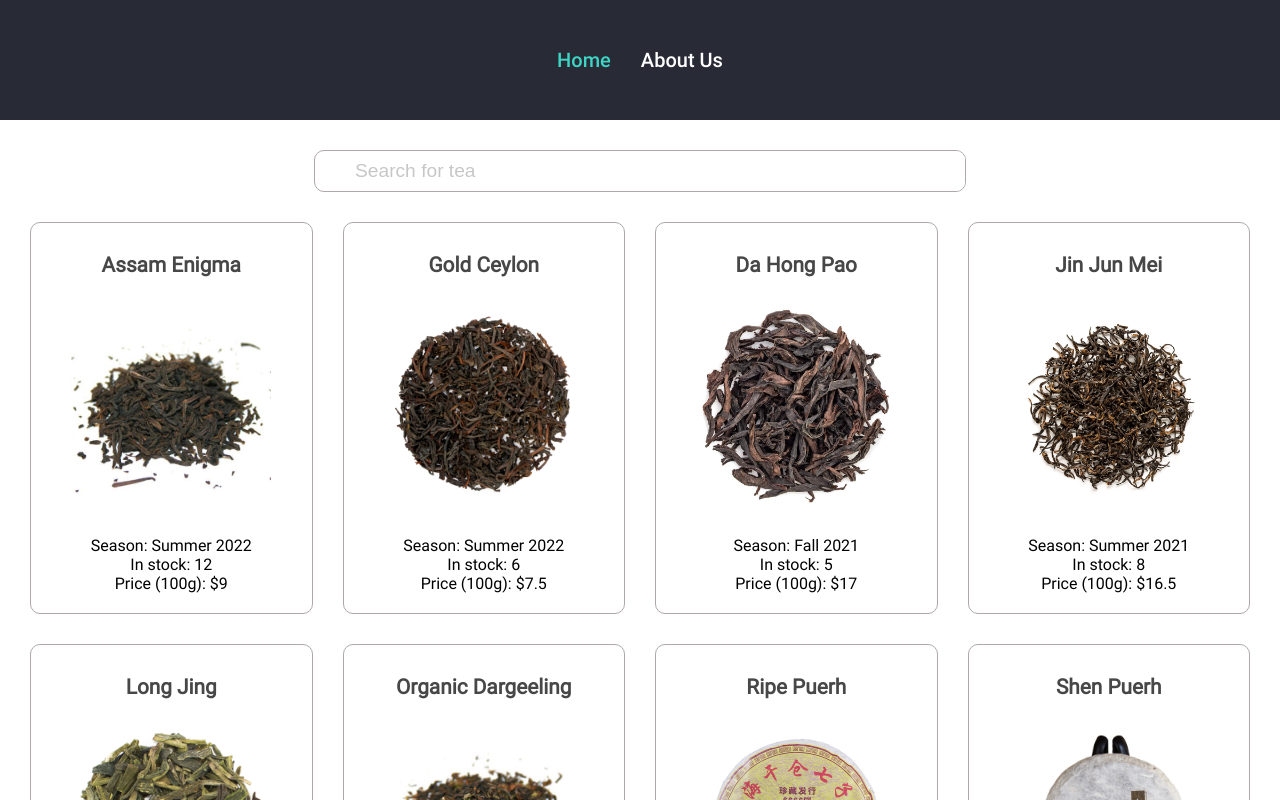
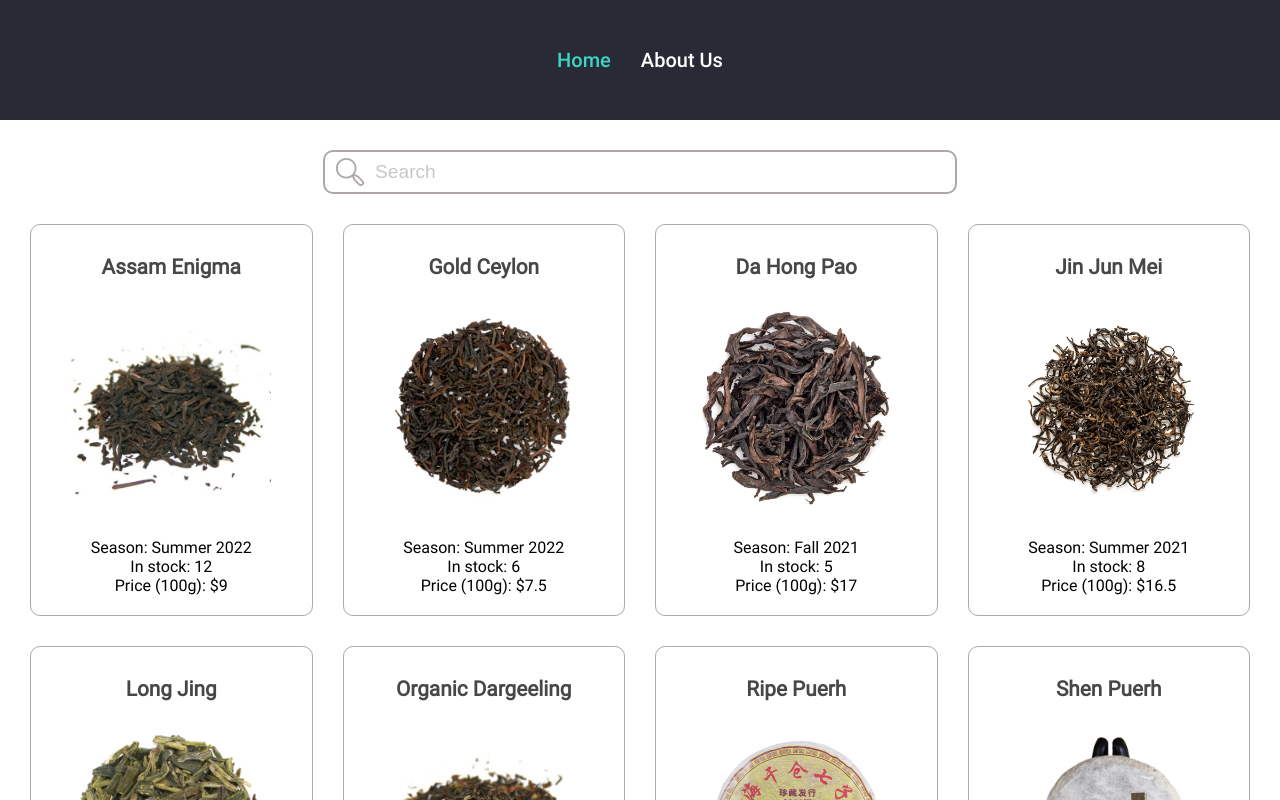
Before and after one commit to shevelevbv/RSS-React-March2023, a React (Vite) app in the folder components/: page / in a window 1280 px wide. Shown: the top 800 px of the page. Built offline with nearby package versions, Linux system fonts and the light colour scheme.

Commit message:
feat: include magnifying glass into input

```diff
--- a/components/src/App.tsx
+++ b/components/src/App.tsx
@@ -11,10 +11,10 @@ class App extends React.Component {
     return (
       <>
         <Routes>
-          <Route path={'/'} element={<Layout />}>
+          <Route path="/" element={<Layout />}>
             <Route index element={<Home />} />
-            <Route path={'about'} element={<About />} />
-            <Route path={'*'} element={<NotFound />} />
+            <Route path="about" element={<About />} />
+            <Route path="*" element={<NotFound />} />
           </Route>
         </Routes>
       </>
--- a/components/src/components/Card.tsx
+++ b/components/src/components/Card.tsx
@@ -14,17 +14,17 @@ class Card extends React.Component<CardProps> {
   }
   render = (): JSX.Element => {
     return (
-      <li className={'card'}>
-        <h2 className={'card__title'}>{this.card.title}</h2>
-        <div className={'card__image_container'}>
+      <li className="card">
+        <h2 className="card__title">{this.card.title}</h2>
+        <div className="card__image_container">
           <img src={this.card.img} alt={this.card.title} width={200} height={200} />
         </div>
-        <ul className={'card__items'}>
-          <li className={'card__item_description'}>
+        <ul className="card__items">
+          <li className="card__item_description">
             Season: {this.card.season} {this.card.year}
           </li>
-          <li className={'card__item_description'}>In stock: {this.card.stock}</li>
-          <li className={'card__item_description'}>Price (100g): ${this.card.price}</li>
+          <li className="card__item_description">In stock: {this.card.stock}</li>
+          <li className="card__item_description">Price (100g): ${this.card.price}</li>
         </ul>
       </li>
     );
--- a/components/src/components/Header.tsx
+++ b/components/src/components/Header.tsx
@@ -5,11 +5,11 @@ class Header extends React.Component {
   render = (): JSX.Element => {
     return (
       <>
-        <header className={'header'}>
-          <NavLink to={'/'} className={'header__link'}>
+        <header className="header">
+          <NavLink to="/" className="header__link">
             Home
           </NavLink>
-          <NavLink to={'/about'} className={'header__link'}>
+          <NavLink to="/about" className="header__link">
             About Us
           </NavLink>
         </header>
--- /dev/null
+++ b/components/src/components/Magnifier.tsx
@@ -0,0 +1,19 @@
+import React from 'react';
+
+class Magnifier extends React.Component {
+  render = (): JSX.Element => {
+    return (
+      <div className="search__magnifier">
+        <svg xmlns="http://www.w3.org/2000/svg" viewBox="0 0 512 512">
+          <path
+            className="ci-primary"
+            fill="rgb(175, 168, 168)"
+            d="M479.6,399.716l-81.084-81.084-62.368-25.767A175.014,175.014,0,0,0,368,192c0-97.047-78.953-176-176-176S16,94.953,16,192,94.953,368,192,368a175.034,175.034,0,0,0,101.619-32.377l25.7,62.2L400.4,478.911a56,56,0,1,0,79.2-79.195ZM48,192c0-79.4,64.6-144,144-144s144,64.6,144,144S271.4,336,192,336,48,271.4,48,192ZM456.971,456.284a24.028,24.028,0,0,1-33.942,0l-76.572-76.572-23.894-57.835L380.4,345.771l76.573,76.572A24.028,24.028,0,0,1,456.971,456.284Z"
+          />
+        </svg>
+      </div>
+    );
+  };
+}
+
+export default Magnifier;
--- a/components/src/components/Search.tsx
+++ b/components/src/components/Search.tsx
@@ -1,4 +1,5 @@
 import React, { ChangeEvent } from 'react';
+import Magnifier from './Magnifier';
 
 interface ISearchState {
   value: string;
@@ -26,13 +27,14 @@ class Search extends React.Component {
 
   render = (): JSX.Element => {
     return (
-      <div className={'search'}>
+      <div className="search">
+        <Magnifier />
         <input
-          className={'search__input'}
-          type={'text'}
+          className="search__input"
+          type="text"
           onChange={this.handleInputChange}
           value={this.state.value}
-          placeholder={'Search for tea'}
+          placeholder="Search"
           autoFocus={true}
         />
       </div>
--- a/components/src/pages/Home.tsx
+++ b/components/src/pages/Home.tsx
@@ -9,9 +9,9 @@ class Home extends React.Component {
   cards: Array<ICard> = data;
   render = (): JSX.Element => {
     return (
-      <main className={'main_home'}>
+      <main className="main_home">
         <Search />
-        <ul className={'cards'}>
+        <ul className="cards">
           {this.cards.map((card: ICard) => (
             <Card key={card.id} card={card} />
           ))}
--- a/components/src/styles/Home.scss
+++ b/components/src/styles/Home.scss
@@ -7,17 +7,30 @@
 }
 
 .search {
+  display: flex;
+  justify-content: space-between;
+  align-items: center;
+  padding: 0 10px;
+  font-family: 'Roboto Regular', sans-serif;
   width: 50%;
   border-radius: 10px;
   height: 40px;
-  padding-left: 40px;
   margin-bottom: 10px;
-  border: 1px solid rgb(175, 168, 168);
+  border: 2px solid rgb(175, 168, 168);
   overflow: hidden;
+
+  &__magnifier {
+    width: 30px;
+    height: 30px;
+    display: flex;
+    justify-content: space-between;
+    align-items: center;
+
+  }
 
   &__input {
     color: rgb(72, 71, 71);
-    width: 100%;
+    width: calc(100% - 40px);
     height: 100%;
     font-size: 1.2em;
     border: none;
@@ -26,7 +39,7 @@
     &::placeholder {
       color: rgb(72, 71, 71);
       opacity: 0.3;
-      transition: color 0.3s ease-in;
+      transition: color 0.3s ease-out;
     }
 
     &:focus::placeholder {
```
